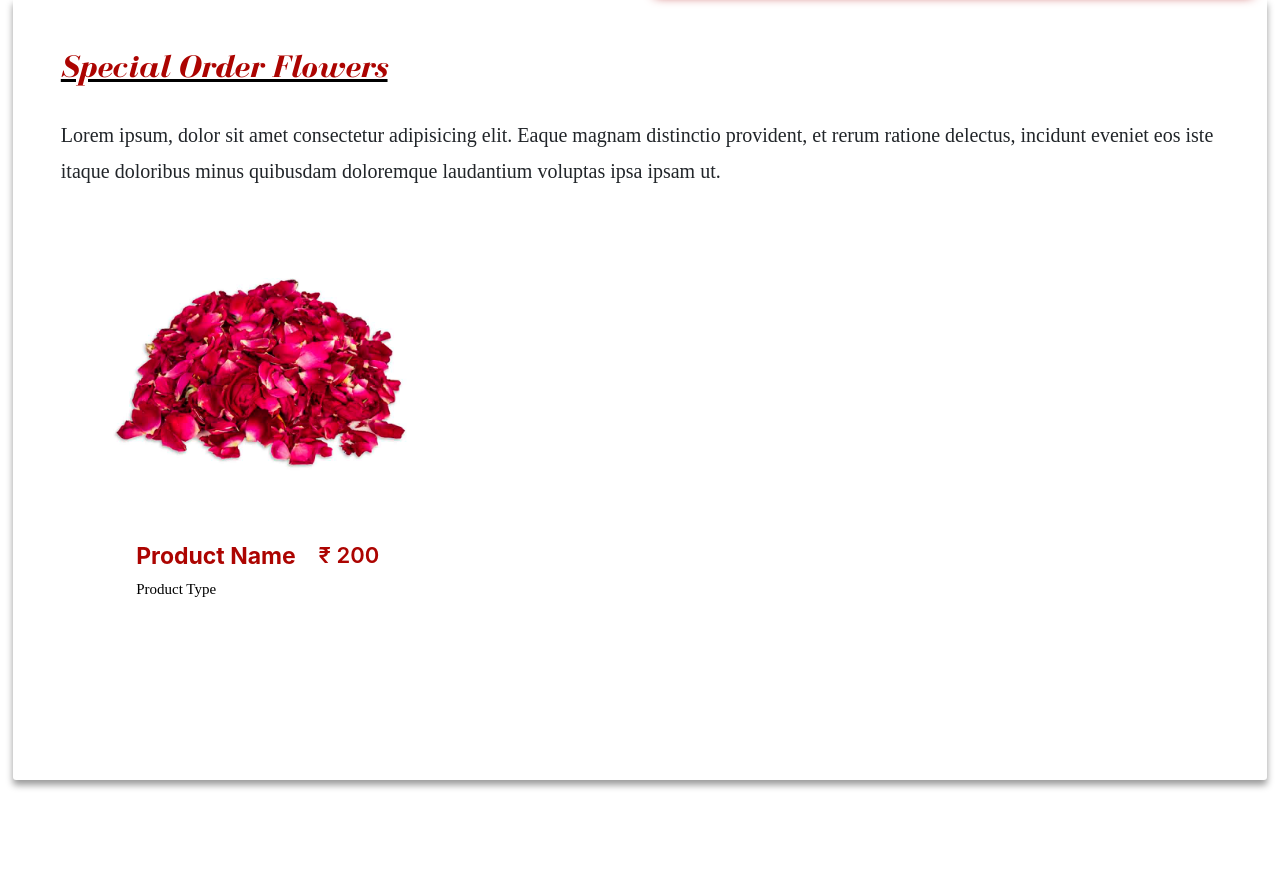
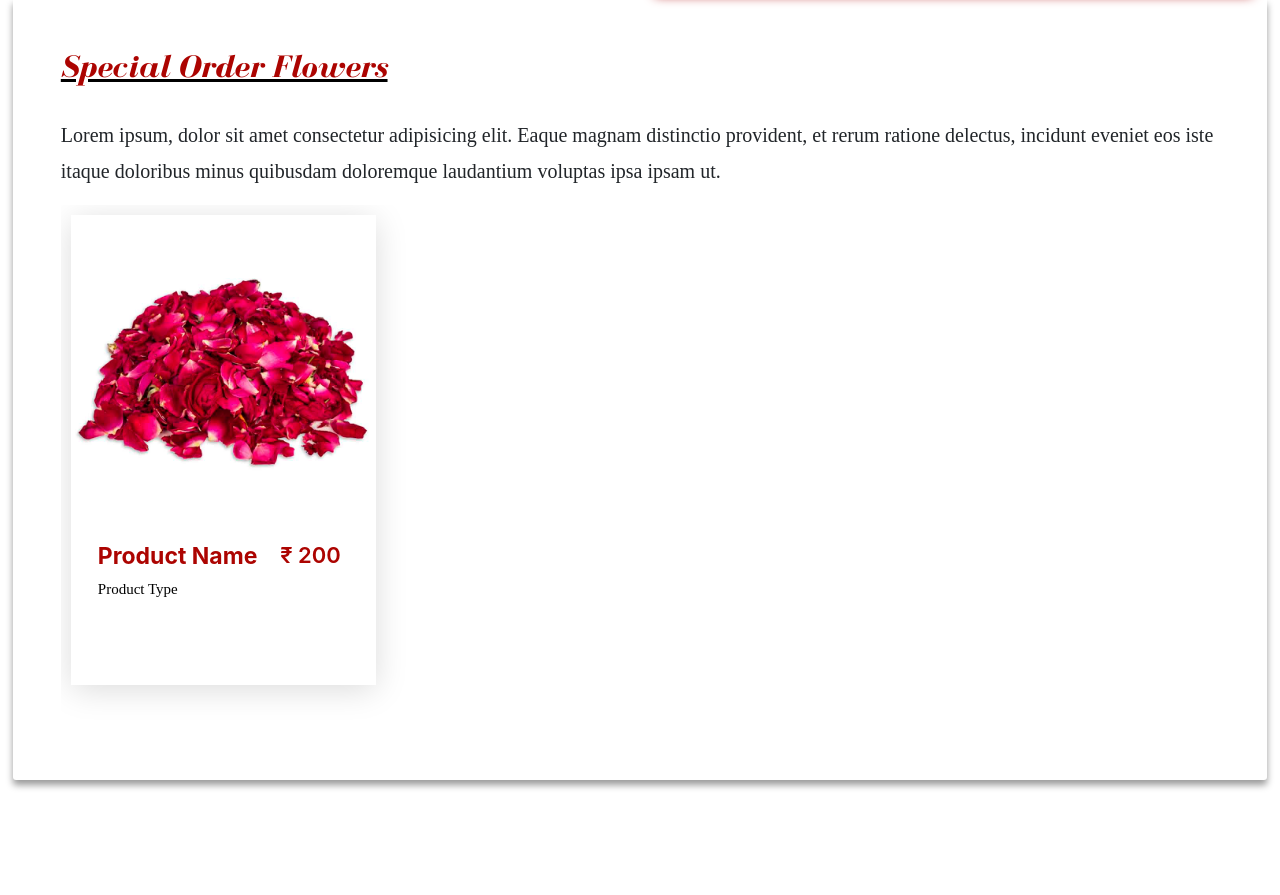
Before and after one commit to Shrirama-Upadhya-A/poojas-final, a PHP site: page /flowers-special.html in a window 1280 px wide. Shown: the part 298-1193 px from the top of the page. Run offline with PHP 8.4, Linux system fonts and the light colour scheme; some libraries are stand-ins or nearby versions; some web fonts are replaced.

Commit message:
Update shop2.css

```diff
--- a/css/shop2.css
+++ b/css/shop2.css
@@ -215,13 +215,11 @@
 .product {
     position: relative;
     perspective: 800px;
-    width: 306px;
+    width: 33%;
     height: 471px;
     transform-style: preserve-3d;
     transition: transform 5s;
     float: left;
-    margin-right: 4vw;
-    margin-left: 3vw;
     -webkit-transition: width 500ms ease-in-out;
     -moz-transition: width 500ms ease-in-out;
     -ms-transition: width 500ms ease-in-out;
@@ -252,9 +250,14 @@
     transform: rotateY( 180deg);
 }
 
+.make3D {
+    box-shadow: 0px 5px 31px -1px rgba(0, 0, 0, 0.15);
+}
+
 .make3D.animate .product-back,
 .make3D.animate .product-front,
 div.large .product-back {
+    box-shadow: 0px 5px 31px -1px rgba(0, 0, 0, 0.15);
     top: 0px;
     left: 0px;
     -webkit-transition: all 100ms ease-out;
```
